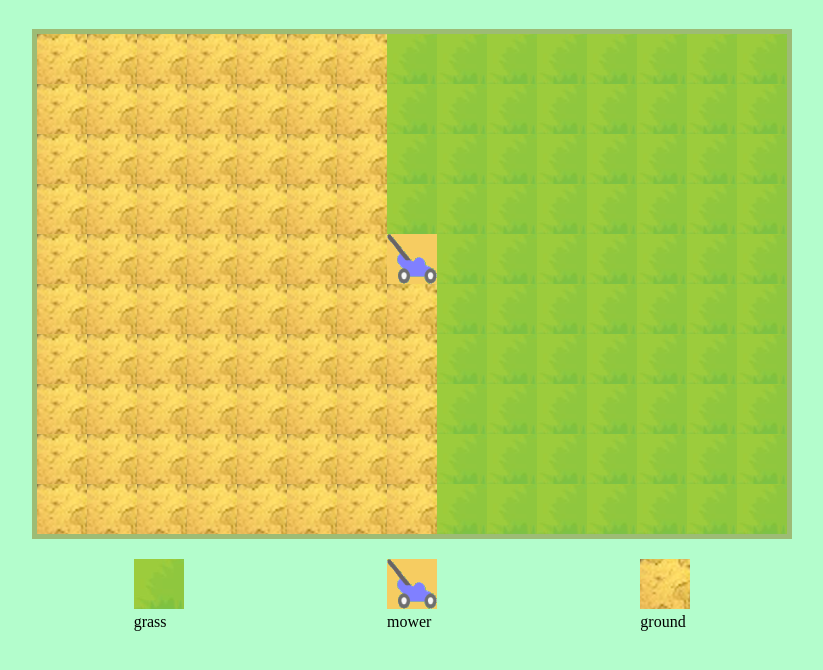
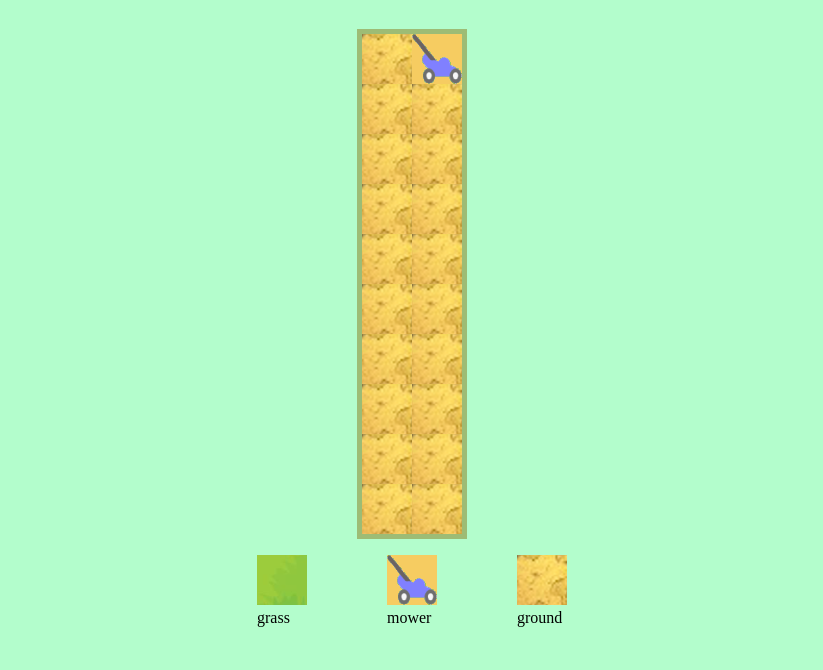
Before and after one commit to WeszeRita/Lawnmower, a website with bundled scripts: page index.html in a window 1280 px wide. Shown: the part 90-760 px from the top of the page, without its empty margins (228-1051 px from the left). Built offline with nearby package versions, Linux system fonts and the light colour scheme.

Commit message:
fix the centeration of the garden

```diff
--- a/config.js
+++ b/config.js
@@ -1,6 +1,6 @@
 const Config = {
     garden: {
-      columnCount: 15,
+      columnCount: 2,
       rowCount: 10
     }
    };
--- a/css/index.css
+++ b/css/index.css
@@ -9,13 +9,16 @@ h1 {
 }
 
 #canvas {
+    display: block;
+    margin: auto;
     border: 5px solid rgb(157, 188, 117);
 
 }
 
 .garden {
-    width: fit-content;
+    display: block;
     margin: auto;
+    width:fit-content;
     margin-top: 2rem;
 }
 
```
